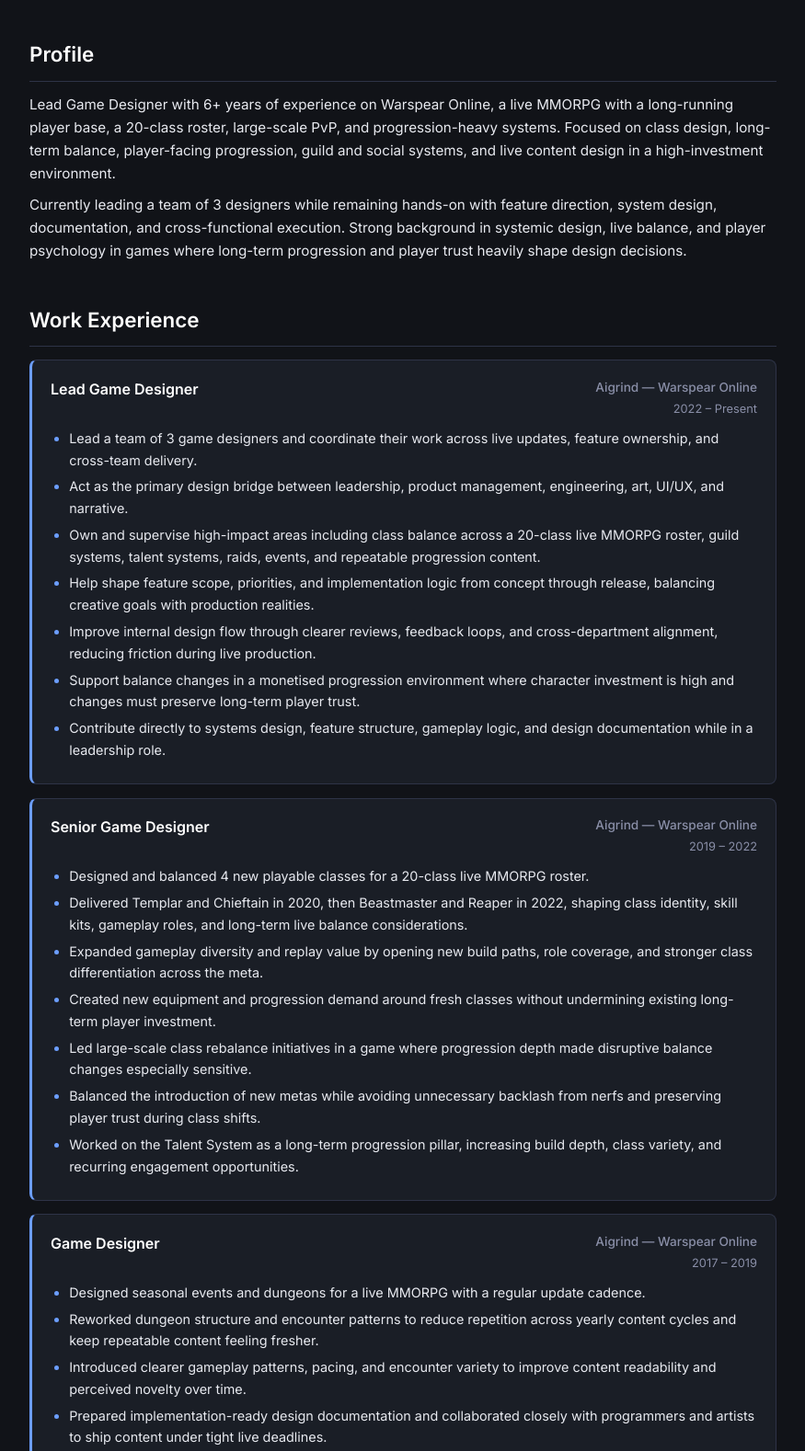
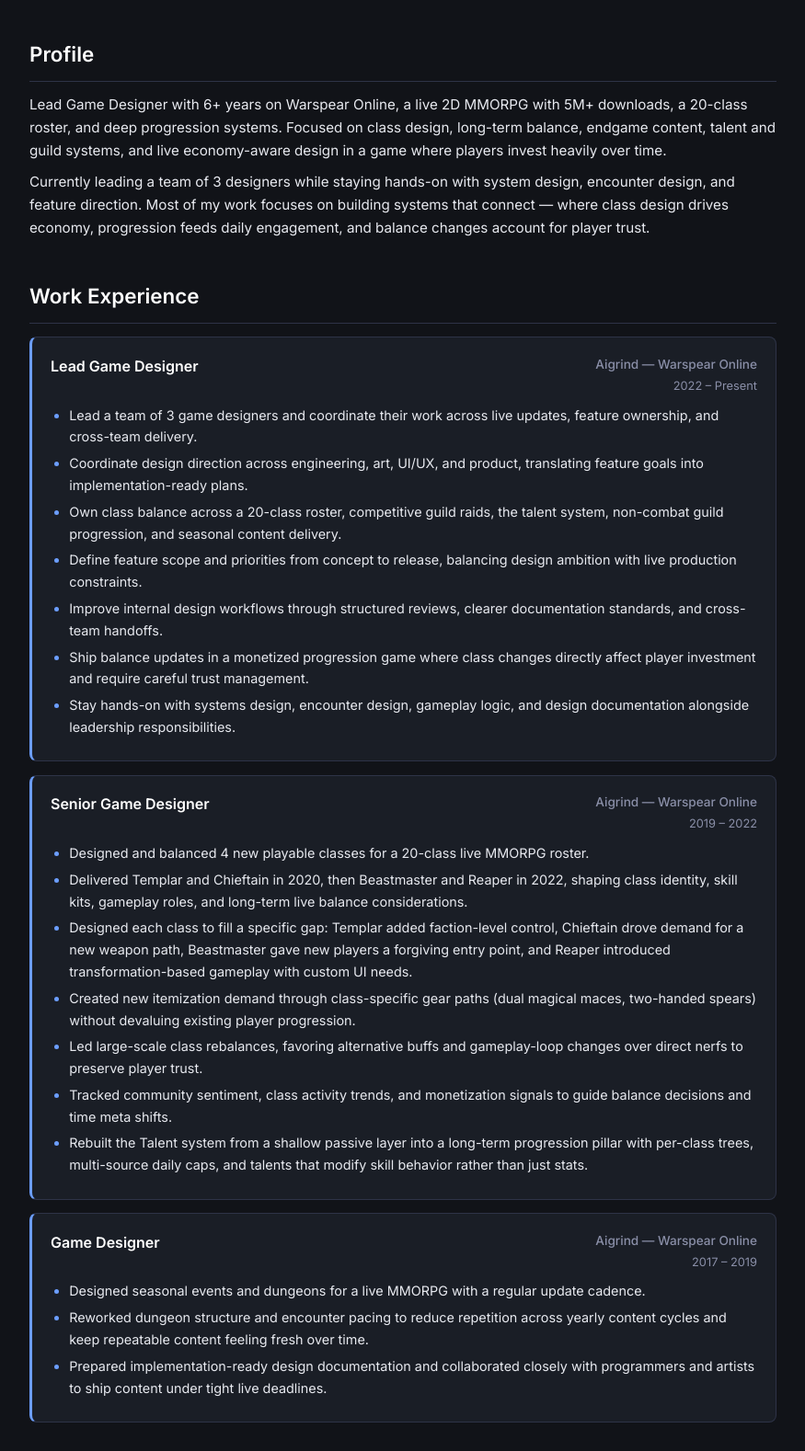
Before and after one commit to AkioKoneko/resume, a website: page index.html in a window 1280 px wide. Shown: the part 319-1897 px from the top of the page at 92% size, without its empty margins (202-1077 px from the left). Drawn offline with Linux system fonts and the light colour scheme.

Commit message:
refine resume text based on review feedback

```diff
--- a/index.html
+++ b/index.html
@@ -485,14 +485,14 @@
   <section id="profile">
     <div class="section-heading">Profile</div>
     <p>
-      Lead Game Designer with 6+ years of experience on Warspear Online, a live MMORPG with a long-running player base,
-      a 20-class roster, large-scale PvP, and progression-heavy systems. Focused on class design, long-term balance,
-      player-facing progression, guild and social systems, and live content design in a high-investment environment.
+      Lead Game Designer with 6+ years on Warspear Online, a live 2D MMORPG with 5M+ downloads, a 20-class roster,
+      and deep progression systems. Focused on class design, long-term balance, endgame content, talent and guild systems,
+      and live economy-aware design in a game where players invest heavily over time.
     </p>
     <p>
-      Currently leading a team of 3 designers while remaining hands-on with feature direction, system design, documentation,
-      and cross-functional execution. Strong background in systemic design, live balance, and player psychology in games
-      where long-term progression and player trust heavily shape design decisions.
+      Currently leading a team of 3 designers while staying hands-on with system design, encounter design, and feature direction.
+      Most of my work focuses on building systems that connect — where class design drives economy, progression feeds daily engagement,
+      and balance changes account for player trust.
     </p>
   </section>
 
@@ -509,12 +509,12 @@
       </div>
       <ul>
         <li>Lead a team of 3 game designers and coordinate their work across live updates, feature ownership, and cross-team delivery.</li>
-        <li>Act as the primary design bridge between leadership, product management, engineering, art, UI/UX, and narrative.</li>
-        <li>Own and supervise high-impact areas including class balance across a 20-class live MMORPG roster, guild systems, talent systems, raids, events, and repeatable progression content.</li>
-        <li>Help shape feature scope, priorities, and implementation logic from concept through release, balancing creative goals with production realities.</li>
-        <li>Improve internal design flow through clearer reviews, feedback loops, and cross-department alignment, reducing friction during live production.</li>
-        <li>Support balance changes in a monetised progression environment where character investment is high and changes must preserve long-term player trust.</li>
-        <li>Contribute directly to systems design, feature structure, gameplay logic, and design documentation while in a leadership role.</li>
+        <li>Coordinate design direction across engineering, art, UI/UX, and product, translating feature goals into implementation-ready plans.</li>
+        <li>Own class balance across a 20-class roster, competitive guild raids, the talent system, non-combat guild progression, and seasonal content delivery.</li>
+        <li>Define feature scope and priorities from concept to release, balancing design ambition with live production constraints.</li>
+        <li>Improve internal design workflows through structured reviews, clearer documentation standards, and cross-team handoffs.</li>
+        <li>Ship balance updates in a monetized progression game where class changes directly affect player investment and require careful trust management.</li>
+        <li>Stay hands-on with systems design, encounter design, gameplay logic, and design documentation alongside leadership responsibilities.</li>
       </ul>
     </div>
 
@@ -529,11 +529,11 @@
       <ul>
         <li>Designed and balanced 4 new playable classes for a 20-class live MMORPG roster.</li>
         <li>Delivered Templar and Chieftain in 2020, then Beastmaster and Reaper in 2022, shaping class identity, skill kits, gameplay roles, and long-term live balance considerations.</li>
-        <li>Expanded gameplay diversity and replay value by opening new build paths, role coverage, and stronger class differentiation across the meta.</li>
-        <li>Created new equipment and progression demand around fresh classes without undermining existing long-term player investment.</li>
-        <li>Led large-scale class rebalance initiatives in a game where progression depth made disruptive balance changes especially sensitive.</li>
-        <li>Balanced the introduction of new metas while avoiding unnecessary backlash from nerfs and preserving player trust during class shifts.</li>
-        <li>Worked on the Talent System as a long-term progression pillar, increasing build depth, class variety, and recurring engagement opportunities.</li>
+        <li>Designed each class to fill a specific gap: Templar added faction-level control, Chieftain drove demand for a new weapon path, Beastmaster gave new players a forgiving entry point, and Reaper introduced transformation-based gameplay with custom UI needs.</li>
+        <li>Created new itemization demand through class-specific gear paths (dual magical maces, two-handed spears) without devaluing existing player progression.</li>
+        <li>Led large-scale class rebalances, favoring alternative buffs and gameplay-loop changes over direct nerfs to preserve player trust.</li>
+        <li>Tracked community sentiment, class activity trends, and monetization signals to guide balance decisions and time meta shifts.</li>
+        <li>Rebuilt the Talent system from a shallow passive layer into a long-term progression pillar with per-class trees, multi-source daily caps, and talents that modify skill behavior rather than just stats.</li>
       </ul>
     </div>
 
@@ -547,8 +547,7 @@
       </div>
       <ul>
         <li>Designed seasonal events and dungeons for a live MMORPG with a regular update cadence.</li>
-        <li>Reworked dungeon structure and encounter patterns to reduce repetition across yearly content cycles and keep repeatable content feeling fresher.</li>
-        <li>Introduced clearer gameplay patterns, pacing, and encounter variety to improve content readability and perceived novelty over time.</li>
+        <li>Reworked dungeon structure and encounter pacing to reduce repetition across yearly content cycles and keep repeatable content feeling fresh over time.</li>
         <li>Prepared implementation-ready design documentation and collaborated closely with programmers and artists to ship content under tight live deadlines.</li>
       </ul>
     </div>
@@ -560,19 +559,27 @@
     <div class="impact-grid">
       <div class="impact-card">
         <strong>Talent System</strong><br />
-        Worked on a long-term progression system designed to increase build diversity, extend character growth, and create stronger ties between class identity and repeatable content.
+        Rebuilt the talent system into a core progression pillar. Per-class and per-guild trees with daily-capped multi-source progression. Talents modify skill behavior and create real build diversity. Build switching is supported but acts as a controlled resource sink.
       </div>
       <div class="impact-card">
         <strong>Competitive Guild Content</strong><br />
-        Contributed to guild-focused systems and endgame structures that supported organized play, longer-term goals, and stronger social retention.
+        Co-designed the competitive guild raid system and owned all encounter design. Seasonal raid showdowns with up to 15 difficulty tiers, leaderboard-driven competition, and staged mechanic escalation. Strong economy sink through consumable and preparation item demand.
       </div>
       <div class="impact-card">
         <strong>Class Ecosystem & Live Balance</strong><br />
-        Managed class identity and long-term balance in a 20-class live game where player progression depth makes balance changes especially high stakes.
+        Managed live balance across 20 classes in a game with deep player investment. Strengthened alternatives over direct nerfs, used gameplay-loop adjustments alongside stat changes, and tracked community sentiment, class activity, and monetization signals to guide decisions.
       </div>
       <div class="impact-card">
         <strong>Live Content Design</strong><br />
-        Built and iterated on events, dungeons, and repeatable features within a live production environment with frequent updates and ongoing post-release support.
+        Designed and iterated on seasonal events, dungeons, and repeatable features across a regular live update cadence with ongoing post-release support and tuning.
+      </div>
+      <div class="impact-card">
+        <strong>Catacombs</strong><br />
+        Designed a session-based PvPvE extraction mode. Players earn loot through PvE objectives but risk losing it on death. Rewards are secured only through successful extraction before a timer expires. Includes lobby registration, group-based hostility, and a dedicated reward storage system.
+      </div>
+      <div class="impact-card">
+        <strong>Non-Combat Guilds</strong><br />
+        Designed three daily progression systems (Adventurers, Assassins, Mages), each with a unique gameplay loop and gated access through guild talent trees. Guild talents extend buildcrafting with class-specific effects, creating a second progression layer beyond core class talents.
       </div>
     </div>
   </section>
@@ -593,10 +600,14 @@
       <div>
         <div class="section-label">Tools</div>
         <ul class="plain-list">
+
           <li>Confluence</li>
+          <li>Google Sheets</li>
+          <li>Figma</li>
           <li>Redmine</li>
           <li>MySQL Workbench</li>
           <li>TortoiseSVN</li>
+          <li>Unity (hobby / prototyping)</li>
         </ul>
       </div>
 
@@ -604,7 +615,7 @@
         <div class="section-label">Languages</div>
         <ul class="plain-list">
           <li>Russian <span class="lang-level">— Native</span></li>
-          <li>English <span class="lang-level">— Working proficiency (comfortable in spoken communication, actively improving)</span></li>
+          <li>English <span class="lang-level">— Professional working proficiency</span></li>
         </ul>
       </div>
     </div>
```
